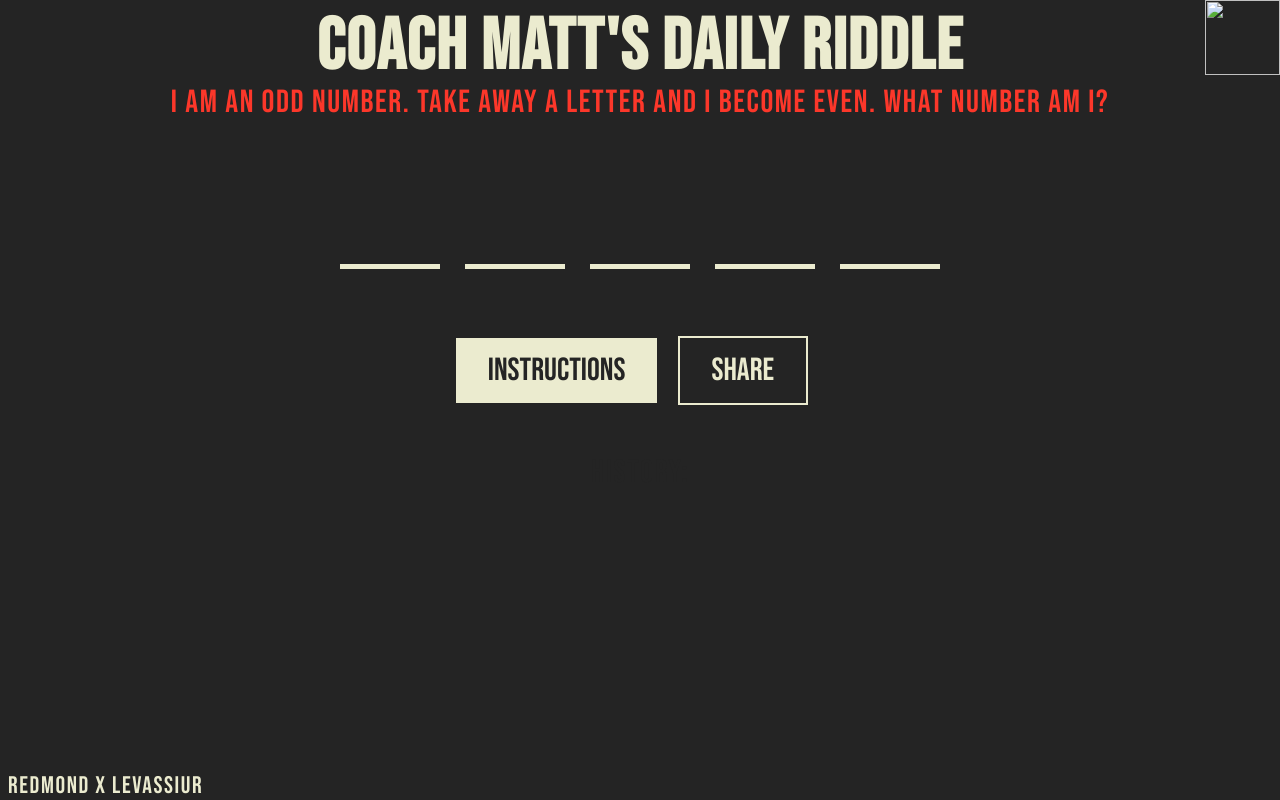
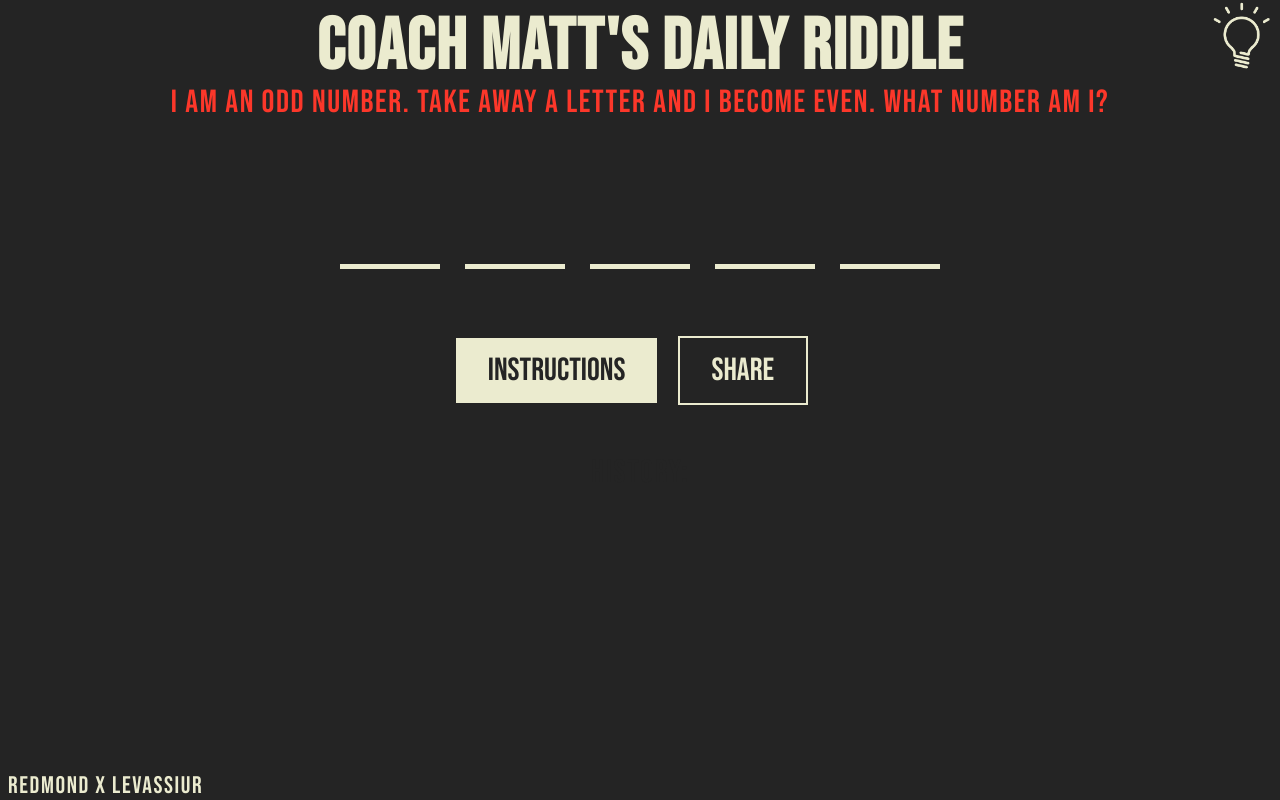
Before and after one commit to aredmondd/CMDR, a plain HTML site: page hard.html in a window 1280 px wide. Drawn offline with Linux system fonts and the light colour scheme; the site is published under a folder, as on GitHub Pages, so addresses that start at the root find nothing.

Commit message:
fix hard link bug

```diff
--- a/hard.html
+++ b/hard.html
@@ -24,7 +24,7 @@
     </div>
 
     <!--HINT-->
-    <a href="https://i.kym-cdn.com/entries/icons/original/000/040/267/cover7.jpg" target="_blank"><img src="/images/hint.png" height="75px" width="75px" class="hint"></a>
+    <a href="https://i.kym-cdn.com/entries/icons/original/000/040/267/cover7.jpg" target="_blank"><img src="images/hint.png" height="75px" width="75px" class="hint"></a>
 
     <br>
     <br>
```
